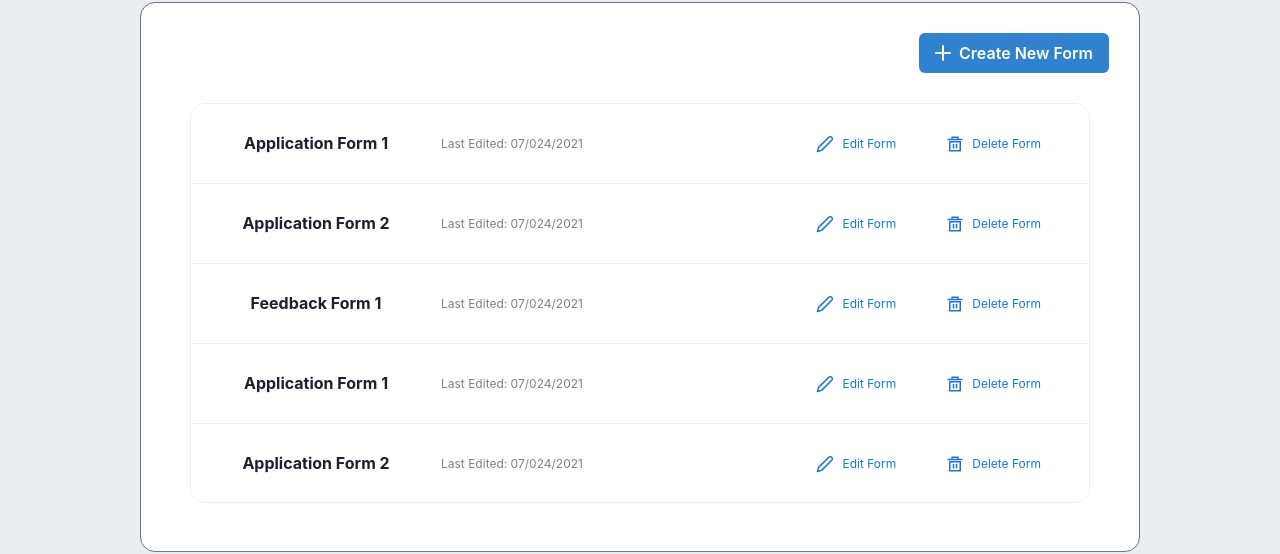
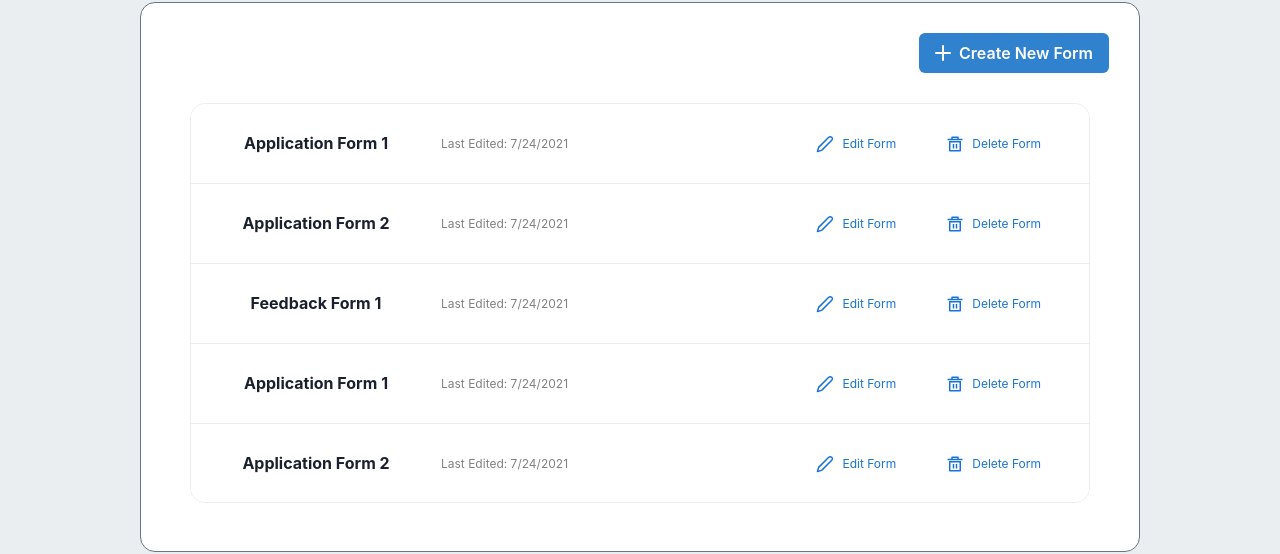
Before and after one commit to GTBitsOfGood/national-npp, a Next.js app: page /chapter/forms in a window 1280 px wide. Shown: the part 172-726 px from the top of the page. Built offline with nearby package versions, Linux system fonts and the light colour scheme.

Commit message:
fixed the date

```diff
--- a/src/components/FormCard.tsx
+++ b/src/components/FormCard.tsx
@@ -21,8 +21,8 @@ function FormCard(props: { name: string; updatedAt: Date }) {
   const { isOpen, onOpen, onClose } = useDisclosure();
 
   function dateToString(updatedAt: Date) {
-    const dateOfMonth = `0${updatedAt.getDate().toString().slice(-2)}`;
-    const month = `0${(updatedAt.getMonth() + 1).toString().slice(-2)}`;
+    const dateOfMonth = `${updatedAt.getDate().toString().slice(-2)}`;
+    const month = `${(updatedAt.getMonth() + 1).toString().slice(-2)}`;
     const year = updatedAt.getFullYear();
 
     return `${month}/${dateOfMonth}/${year}`;
@@ -71,8 +71,6 @@ function FormCard(props: { name: string; updatedAt: Date }) {
           </HStack>
         </HStack>
       </HStack>
-
-      {/* <Divider borderColor="grey" width="100%" /> */}
     </Box>
   );
 }
```
